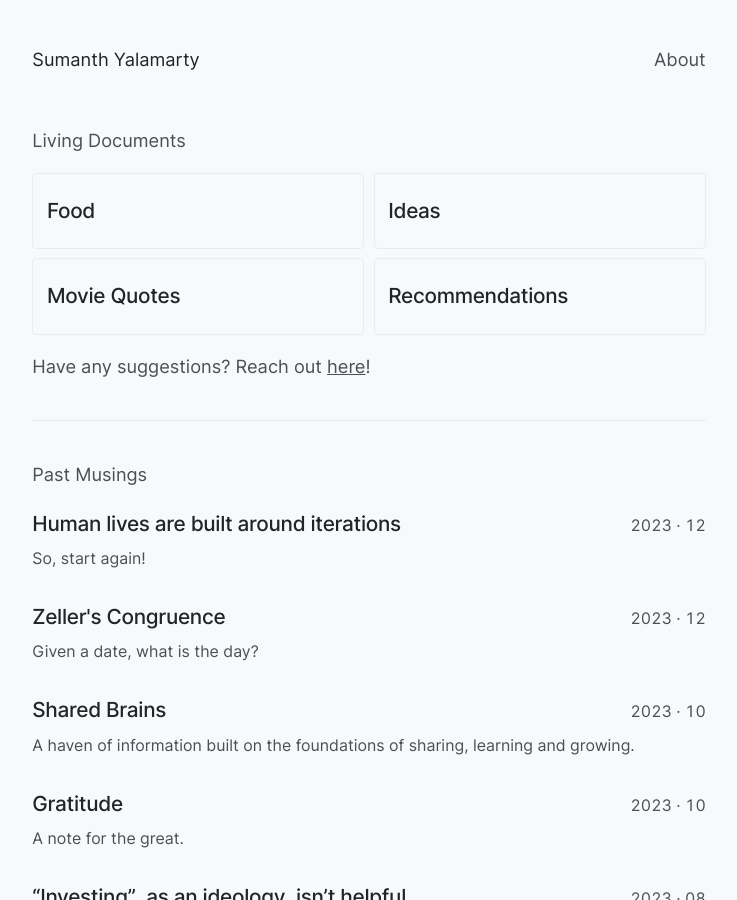
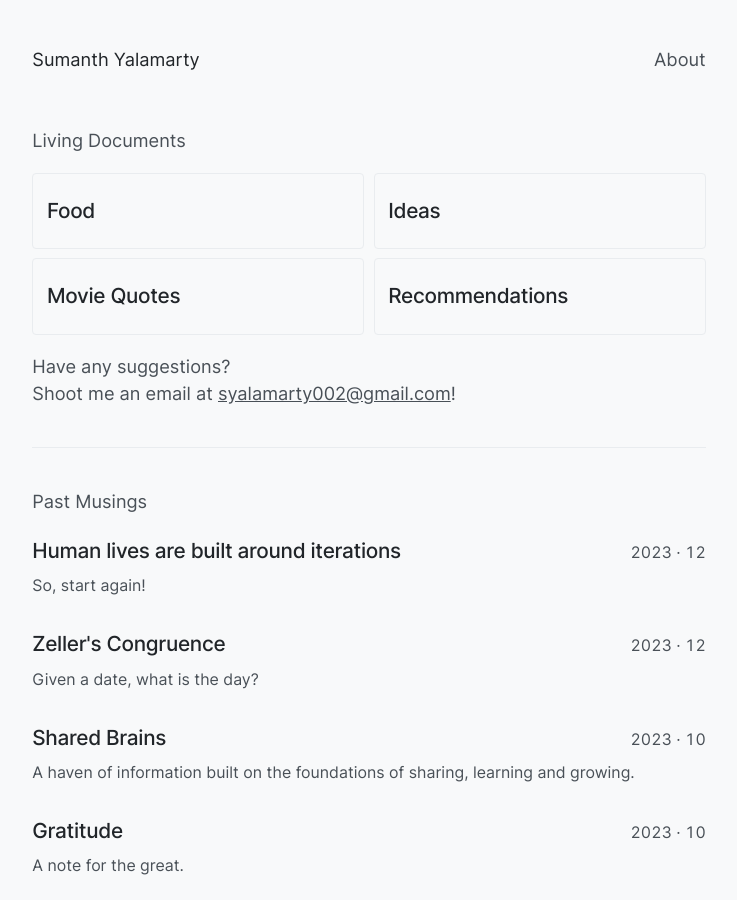
Before and after one commit to s7manth/digital-garden, a Jekyll site: the page built from _pages/index.md, in a window 1280 px wide and 900 px high. Shown: the whole window, without its empty margins (271-1008 px from the left). Built offline with Jekyll 4.4.1, drawn with Linux system fonts in a browser that asks for light colours.

Commit message:
add full email for extra convenience

```diff
--- a/_pages/index.md
+++ b/_pages/index.md
@@ -44,7 +44,9 @@ permalink: /
 </div>
 
 <p class="muted">
-Have any suggestions? Reach out <a class="internal-link underline" href="mailto:syalamarty002@gmail.com?subject=Hey, Sumanth!">here</a>!
+Have any suggestions?
+<br>
+Shoot me an email at <a class="internal-link underline" href="mailto:syalamarty002@gmail.com?subject=Hey, Sumanth!">syalamarty002@gmail.com</a>!
 </p>
 
 <hr class="mn2 ms2">
```
Also changed, not shown: _pages/about.md (line endings or trailing spaces).
